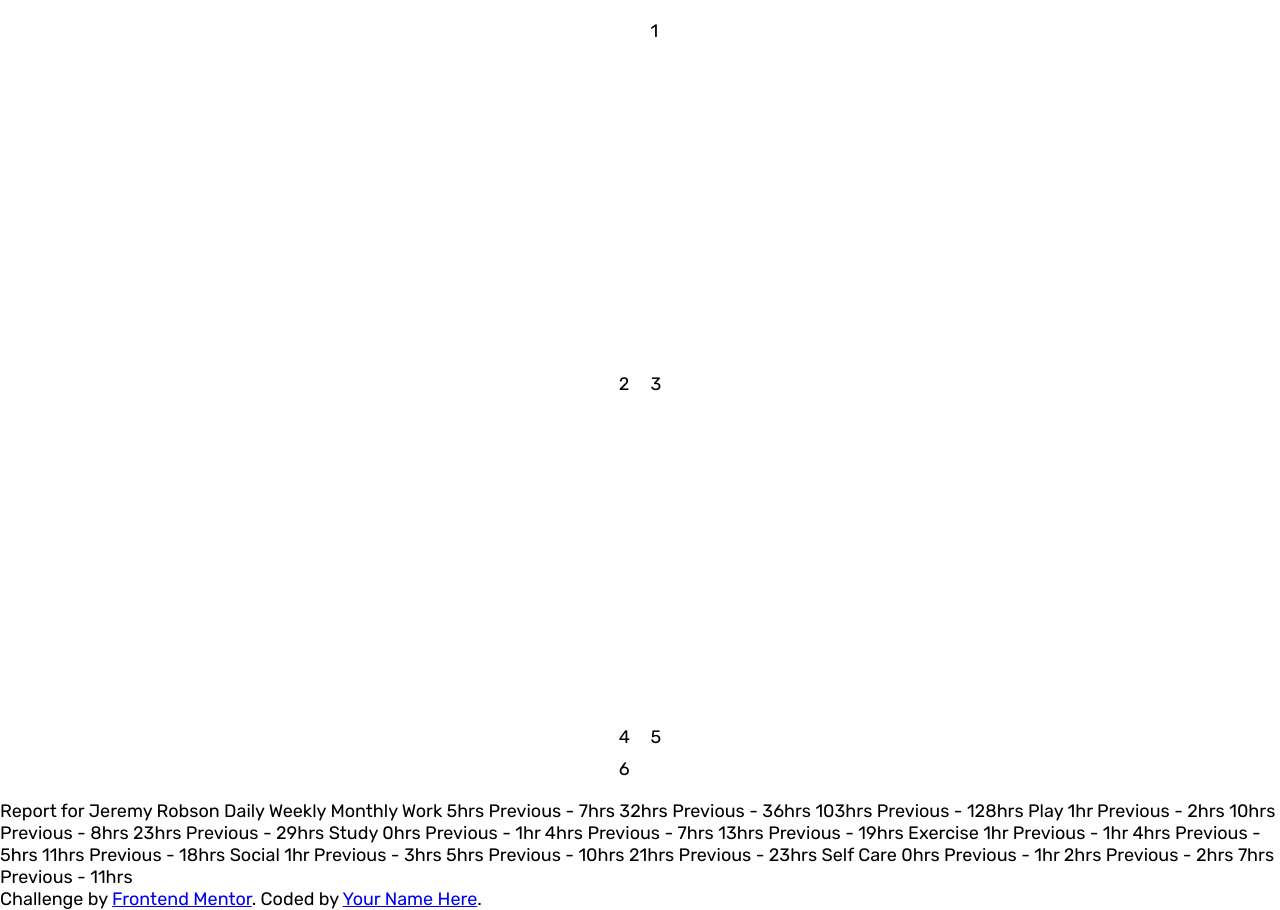
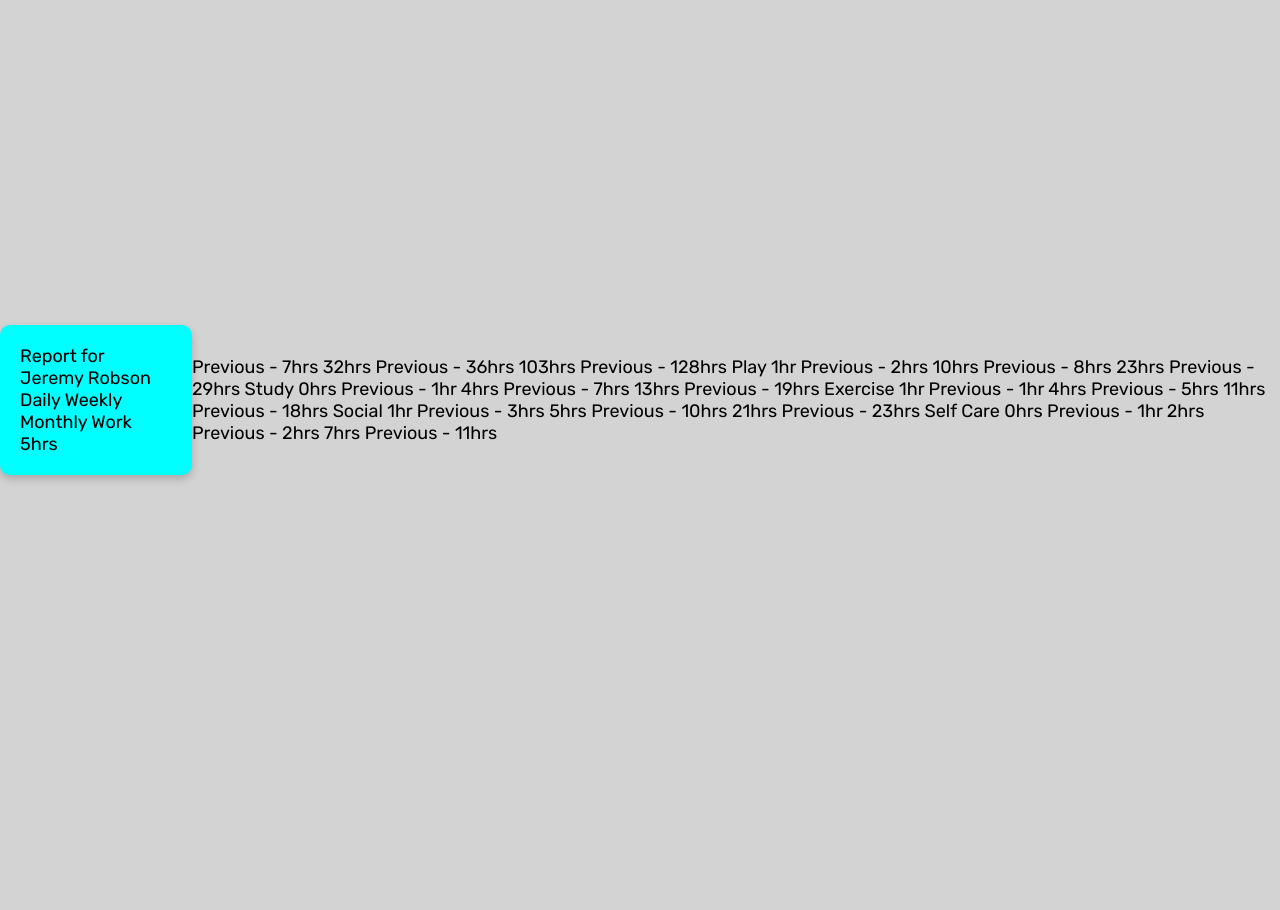
Before and after one commit to Tarek514/Frontend-Mentor-Challenge-12, a plain HTML site: page index.html in a window 1280 px wide. After the commit the page ends 800 px from the top, so only its background shows below. Drawn offline with Linux system fonts and the light colour scheme; a web font is replaced by a local one.

Commit message:
Container Styling

```diff
--- a/index.html
+++ b/index.html
@@ -22,15 +22,11 @@
   </head>
   <body>
     <main class="container">
-      <aside class="left section"></aside>
-      <article class="small-box">1</article>
-      <article class="small-box">2</article>
-      <article class="small-box">3</article>
-      <article class="small-box">4</article>
-      <article class="small-box">5</article>
-      <article class="small-box">6</article>
+      <div id="profile">
+        Report for Jeremy Robson Daily Weekly Monthly Work 5hrs
+      </div>
+      <div id="work"></div>
     </main>
-    Report for Jeremy Robson Daily Weekly Monthly Work 5hrs
     <!-- daily -->
     Previous - 7hrs
     <!-- daily -->
@@ -107,12 +103,5 @@
     <!-- monthly -->
     Previous - 11hrs
     <!-- monthly -->
-
-    <div class="attribution">
-      Challenge by
-      <a href="https://www.frontendmentor.io?ref=challenge" target="_blank"
-        >Frontend Mentor</a
-      >. Coded by <a href="#">Your Name Here</a>.
-    </div>
   </body>
 </html>
--- a/styles.css
+++ b/styles.css
@@ -7,19 +7,18 @@
 }
 
 body {
-  height: 100%;
-  display: grid;
-}
-.container {
-  /* thing to center */
-  margin: auto;
+  display: flex;
+  justify-content: center;
+  align-items: center;
+  height: 100vh; /* Ensures full viewport height */
+  background-color: lightgray; /* Just for visibility */
 }
 
 .container {
-  display: grid;
-  grid-template-columns: 2fr 1fr; /* Big box on left (2x), right section (1x) */
-  grid-template-rows: 1fr 1fr; /* Two equal rows */
-  gap: 10px;
-  height: 100vh;
-  padding: 20px;
+  display: flex;
+  max-width: 42rem;
+  background-color: aqua;
+  padding: 20px; /* Adds spacing inside the container */
+  border-radius: 10px; /* Optional: Rounded corners */
+  box-shadow: 0 4px 8px rgba(0, 0, 0, 0.2); /* Optional: Adds a subtle shadow */
 }
```
